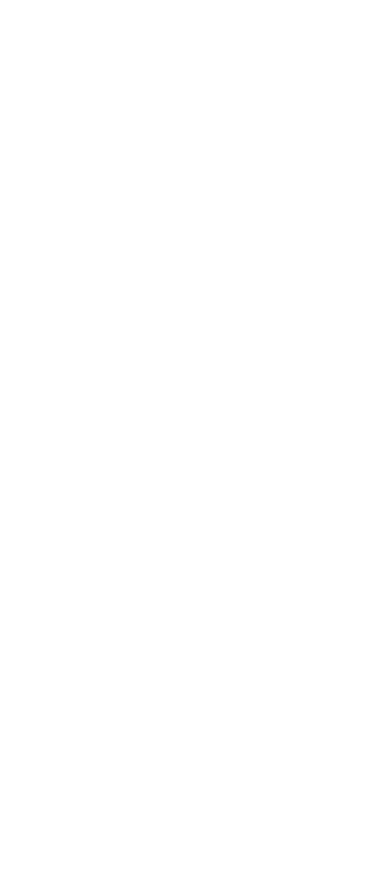
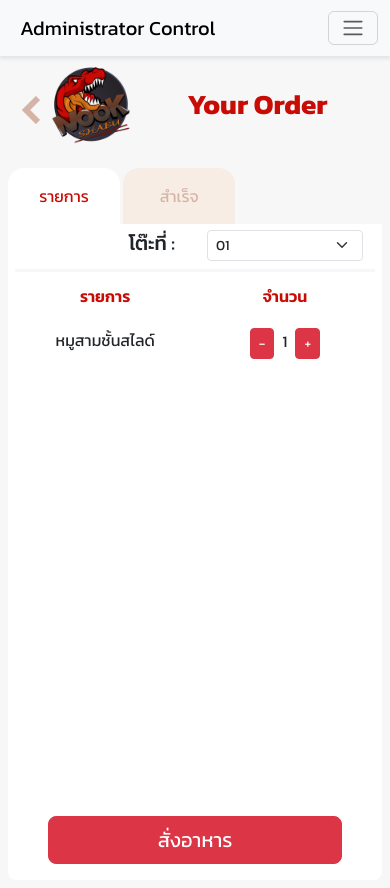
Before and after one commit to JakkritThinwongyod/my-jakkrit, a React (Create React App) app in the folder my-react-app/: page /Order in a window 390 px wide. Before the commit this address had no page. Before the commit the page ends 844 px from the top, so only its background shows below. Built offline with nearby package versions, Linux system fonts and the light colour scheme.

Commit message:
Update MobileDisplay

```diff
--- a/my-react-app/src/App.css
+++ b/my-react-app/src/App.css
@@ -79,11 +79,13 @@
   margin-right: 0;
   font-weight: bold;
 }
+
 /* --------------------------------------------- */
 .mobile-show {
   display: none;
 }
-.desktop-show{
+
+.desktop-show {
   display: block;
 }
 
@@ -101,16 +103,35 @@
 
 .active-items {
   background-color: var(--color-bg);
-  color: var(--color-04);
 }
+
+.nav-items-Order {
+  margin-top: 1.5rem;
+  margin-left: 0rem;
+  margin-right: 0.2rem;
+  padding-left: 0rem;
+  height: 3.5rem;
+  width: 45%;
+  background-color: var(--color-02);
+  border-radius: 1rem 1rem 0rem 0rem;
+  display: flex;
+  justify-content: center;
+  align-items: center;
+}
+
+.active-items-Order {
+  background-color: var(--color-bg);
+}
+
+
 
 .food-content {
   min-height: 55rem;
 }
 
 .btn-add-order {
-  width: 100%;
-  height: 2rem;
+  width: 90%;
+  height: 2.5rem;
   border: none;
   border-radius: 0.4rem;
   background-color: var(--color-04);
@@ -138,20 +159,22 @@
   .mobile-show {
     display: block;
   }
-  .desktop-show{
+
+  .desktop-show {
     display: none;
   }
 
   .food-content {
     min-height: 10rem;
   }
+
   .nav-items {
     margin: 0.5rem 0.2rem 0.5rem 0.2rem;
     width: 23%;
     padding: 0rem;
     height: 3.5rem;
     background-color: var(--color-bg);
-    border-radius: 1rem ;
+    border-radius: 1rem;
     display: flex;
     justify-content: center;
     align-items: center;
@@ -163,4 +186,20 @@
     background-color: var(--color-text-dark);
   }
 
+  .nav-items-Order {
+    margin-top: 1.5rem;
+    height: 3.5rem;
+    width: 7rem;
+    background-color: var(--color-02);
+    border-radius: 1rem 1rem 0rem 0rem;
+    display: flex;
+    justify-content: center;
+    align-items: center;
+  }
+
+  .active-items-Order {
+    background-color: var(--color-bg);
+
+  }
+
 }
--- a/my-react-app/src/App.js
+++ b/my-react-app/src/App.js
@@ -4,22 +4,23 @@
 import NsCustomer from './Projects/nookShabu/NsCustomer';
 import NsAdmin from './Projects/nookShabu/NsAdmin';
 import NsKitcher from './Projects/nookShabu/NsKitchen';
-
-
+import Order from './Projects/nookShabu/components/Order';
 
 function App() {
   return (
     <div className="app">
       <BrowserRouter>
-      <Routes>
-        <Route path='/' element={<Navbars/>}>
-          <Route index element={<NsCustomer/>}/>
-          <Route path='/nsKitchen' element={<NsKitcher/>}/>
-          <Route path='/nsAdmin' element={<NsAdmin/>}/>
-        </Route>
-      </Routes>
+        <Routes>
+          <Route path='/' element={<Navbars />}>
+            <Route index element={<NsCustomer />} />
+            <Route path='/nsKitchen' element={<NsKitcher />} />
+            <Route path='/nsAdmin' element={<NsAdmin />} />
+            <Route path='/Order' element={<Order />} />
+          </Route>
+        </Routes>
       </BrowserRouter>
     </div>
+
   );
 }
 
--- a/my-react-app/src/Projects/nookShabu/components/Order.js
+++ b/my-react-app/src/Projects/nookShabu/components/Order.js
@@ -7,26 +7,49 @@
     const [count, setCount] = useState(1)
 
     return (
+        <Row style={{ backgroundColor: 'var(--color-01)', display: 'flex', justifyContent: 'center', padding: '0.5rem' }}>
+            <Row style={{ width: '100%' }} >
+                <Col xxs={0} xs={0} sm={0} md={0} lg={12} xl={12} xxl={12} style={{ display: 'flex', justifyContent: 'center', alignItems: 'center', flexDirection: 'column' }}>
+                    <Image src={ImgLogo} style={{ paddingTop: '2rem', width: '50%' }} className='desktop-show' />
+                    <h1 style={{ color: 'var(--color-04)', fontWeight: '700' }} className='desktop-show'>Your Order</h1>
+                </Col>
+            </Row>
+
             <Row>
-            <Col className='text-center'>
-                <Image src={ImgLogo} style={{ padding: '1.5rem 1.5rem 0.5rem 1.5rem ' }} />
-                <h1 style={{ color: 'var(--color-04)', fontWeight: '700' }}>Your Order</h1>
+                <Col xxs={1} xs={1} sm={1} md={0} lg={0} xl={0} xxl={0} className='mobile-show'>
+                    <Button href='/' style={{border:'none',background:'none',marginTop:'1rem',marginLeft:'-1.5rem'}}>
+                        <i className='bx bxs-chevron-left' style={{ fontSize: '3rem',color:'var(--color-03)' }}></i>
+                    </Button>
+                </Col>
+                <Col xxs={3} xs={3} sm={3} md={0} lg={0} xl={0} xxl={0}  className='mobile-show' >
+                    <Image src={ImgLogo} style={{ width: '5rem', height: '5rem' }}/>
+                </Col>
+                <Col xxs={8} xs={8} sm={8} md={0} lg={0} xl={0} xxl={0}  className='mobile-show' >
+                    <h1 style={{ color: 'var(--color-04)', paddingTop: '1.5rem', fontWeight: '700' }} className='text-center'>Your Order</h1>
+                </Col>
+
+            </Row>
+            <Row>
+                <Col xxs={12} xs={12} sm={12} md={12} lg={12} xl={12} xxl={12}>
                     <Tab.Container activeKey={key} onSelect={(e) => { setKey(e) }}>
-                    <Row>
-                        <Col>
+                        <Row >
+                            <Col xxs={12} xs={12} sm={12} md={12} lg={12} xl={12} xxl={12} style={{ padding: '0rem' }}>
                                 <Nav>
-                                <Nav.Item className={key === 'OrderList' ? 'nav-items active-tab' : 'nav-items'}>
-                                    <Nav.Link eventKey="OrderList" style={{ color: 'var(--color-03)' }}>รายการ</Nav.Link>
+                                    <Nav.Item className={key === 'OrderList' ? 'nav-items-Order active-items-Order' : 'nav-items-Order'}>
+                                        <Nav.Link eventKey="OrderList" style={key === 'OrderList' ? { color: 'var(--color-04)' } : { color: 'var(--color-03)' }}>รายการ</Nav.Link>
                                     </Nav.Item>
-                                <Nav.Item className={key === 'OrderSuccess' ? 'nav-items active-tab' : 'nav-items'}>
-                                    <Nav.Link eventKey="OrderSuccess" style={{ color: 'var(--color-03)' }}>สำเร็จ</Nav.Link>
+                                    <Nav.Item className={key === 'OrderSuccess' ? 'nav-items-Order active-items-Order' : 'nav-items-Order'}>
+                                        <Nav.Link eventKey="OrderSuccess" style={key === 'OrderSuccess' ? { color: 'var(--color-04)' } : { color: 'var(--color-03)' }}>สำเร็จ</Nav.Link>
                                     </Nav.Item>
                                 </Nav>
-                            <Tab.Content>
-                                <Tab.Pane eventKey='OrderList'>
-                                    <Container fluid style={{ height: "35rem", padding: '0.5rem', borderRadius: '0rem 0rem 0.5rem 0.5rem', backgroundColor: 'var(--color-bg)' }}>
+                            </Col>
+                        </Row>
                         <Row>
-                                            <Col style={{ display: 'flex', justifyContent: 'flex-end', alignContent: 'center' }}>
+                            <Tab.Content style={{ backgroundColor: 'var(--color-bg)', borderRadius: '0rem 0rem 0.5rem 0.5rem', padding: '0rem 1.2rem 0rem 1.2rem', minHeight: '40rem' }}>
+
+                                <Tab.Pane eventKey="OrderList">
+                                    <Row style={{ height: '3rem', display: 'flex', alignContent: 'center', borderBottom: '0.2rem solid var(--color-01)' }} >
+                                        <Col style={{ display: 'flex', justifyContent: 'flex-end', alignContent: 'center', paddingTop: '0.1rem' }}>
                                             <h5 style={{ padding: '0rem 0.5rem' }}>โต๊ะที่ :</h5>
                                         </Col>
                                         <Col>
@@ -38,60 +61,62 @@
                                                 <option value="05">05</option>
                                             </Form.Select>
                                         </Col>
-                                        </Row>
-                                        <hr style={{ margin: '0.5rem auto' }} />
-                                        <Row >
+                                    </Row >
+                                    <Row className='text-center' style={{ height: '3rem', display: 'flex', alignContent: 'center', borderBottom: '0.2rem solid var(--color-0)' }} >
                                         <Col style={{ color: 'var(--color-04)', fontWeight: '600' }}>รายการ</Col>
                                         <Col style={{ color: 'var(--color-04)', fontWeight: '600' }}>จำนวน</Col>
                                     </Row>
-                                        <hr style={{ margin: '0.5rem auto' }} />
-                                        <Row style={{ height: '25rem' }}>
-                                            <Col>หมูสามชั้นสไลด์</Col>
-                                            <Col>
+                                    <Row className='text-center' style={{ padding: '0.5rem 0rem 0.5rem 0rem ', minHeight: '30rem' }}>
+                                        <Col xxs={6} xs={6} sm={6} md={6} lg={6} xl={6} xxl={6}>หมูสามชั้นสไลด์</Col>
+                                        <Col xxs={6} xs={6} sm={6} md={6} lg={6} xl={6} xxl={6}>
                                             <Button variant='danger' size='sm' onClick={() => setCount((count) => count - 1)}>-</Button>
                                             <span style={{ padding: '0 0.5rem' }}>{count}</span>
                                             <Button variant='danger' size='sm' onClick={() => setCount((count) => count + 1)}>+</Button>
                                         </Col>
                                     </Row>
-                                        <Button variant='danger' size='lg' style={{ width: '10rem' }}>สั่งอาหาร</Button>
-                                    </Container>
+                                    <Row style={{ display: 'flex', justifyContent: 'center', alignContent: 'center', padding: '1rem' }}>
+                                        <Button variant='danger' size='lg' style={{ width: '90%' }}>สั่งอาหาร</Button>
+                                    </Row>
                                 </Tab.Pane>
-                                <Tab.Pane eventKey='OrderSuccess'>
-                                    <Container fluid style={{ height: "35rem", padding: '0.5rem', borderRadius: '0rem 0rem 0.5rem 0.5rem', backgroundColor: 'var(--color-bg)' }}>
-                                        <Row>
-                                            <Col style={{ display: 'flex', justifyContent: 'flex-end', alignContent: 'center' }}>
-                                                <h5 style={{ padding: '0rem 0.5rem' }}>โต๊ะที่ :</h5>
+
+                                <Tab.Pane eventKey="OrderSuccess">
+                                    <Row style={{ height: '3rem', display: 'flex', alignContent: 'center', borderBottom: '0.2rem solid var(--color-01)' }} >
+                                        <Col style={{ display: 'flex', justifyContent: 'flex-end', alignContent: 'center', paddingTop: '0.1rem' }}>
+                                            <h5 style={{ padding: '0rem 0.5rem' }}>โต๊ะที่ : 01</h5>
                                         </Col>
-                                            <Col>
-                                                <h5>1</h5>
-                                            </Col>
-                                        </Row>
-                                        <hr style={{ margin: '0.5rem auto' }} />
-                                        <Row >
+                                    </Row >
+                                    <Row className='text-center' style={{ height: '3rem', display: 'flex', alignContent: 'center', borderBottom: '0.2rem solid var(--color-01)' }} >
                                         <Col style={{ color: 'var(--color-04)', fontWeight: '600' }}>รายการ</Col>
                                         <Col style={{ color: 'var(--color-04)', fontWeight: '600' }}>จำนวน</Col>
                                     </Row>
-                                        <hr style={{ margin: '0.5rem auto' }} />
-                                        <Row >
-                                            <Col xxl={8}>หมูสามชั้นสไลด์</Col>
-                                            <Col xxl={2}>5</Col>
-                                            <Col xxl={2}><i className='bx bxs-check-circle' style={{ color: 'green' }}></i></Col>
+                                    <Row className='text-center' style={{ padding: '0.5rem 0rem 0.5rem 0rem ', borderBottom: '0.2rem solid var(--color-01)' }}>
+                                        <Col xxs={8} xs={8} sm={8} md={8} lg={8} xl={8} xxl={8}>หมูสามชั้นสไลด์</Col>
+                                        <Col xxs={2} xs={2} sm={2} md={2} lg={2} xl={2} xxl={2}>
+                                            <span style={{ padding: '0 0.5rem' }}>{count}</span>
+                                        </Col>
+                                        <Col xxs={2} xs={2} sm={2} md={2} lg={2} xl={2} xxl={2}>
+                                            <i className='bx bxs-check-circle' style={{ color: 'green' }}></i>
+                                        </Col>
                                     </Row>
-                                        <hr style={{ margin: '0.5rem auto' }} />
-                                        <Row><h5 style={{ color: 'var(--color-03)' }}>รอจัดส่งรายการ</h5></Row>
-                                        <Row >
-                                            <Col xxl={8}><h6>หมูสามชั้นสไลด์</h6></Col>
-                                            <Col xxl={2}>2</Col>
-                                            <Col xxl={2}></Col>
+                                    <Row className='text-center'>
+                                        <h5 style={{ color: 'var(--color-03)' }}>รอจัดส่งรายการ</h5>
                                     </Row>
-                                    </Container>
+                                    <Row className='text-center' style={{ padding: '0.5rem 0rem 0.5rem 0rem ' }}>
+                                        <Col xxs={8} xs={8} sm={8} md={8} lg={8} xl={8} xxl={8}>หมูสามชั้นสไลด์</Col>
+                                        <Col xxs={2} xs={2} sm={2} md={2} lg={2} xl={2} xxl={2}>
+                                            <span style={{ padding: '0 0.5rem' }}>{count}</span>
+                                        </Col>
+                                        <Col xxs={2} xs={2} sm={2} md={2} lg={2} xl={2} xxl={2}>
+
+                                        </Col>
+                                    </Row>
                                 </Tab.Pane>
                             </Tab.Content>
-                        </Col>
                         </Row>
                     </Tab.Container>
                 </Col>
             </Row>
+        </Row>
     )
 }
 export default Order;
```
Also changed, not shown: my-react-app/src/Projects/nookShabu/NsCustomer.js (+10 -10 lines). Lines whose indentation alone changed are shown as unchanged.
